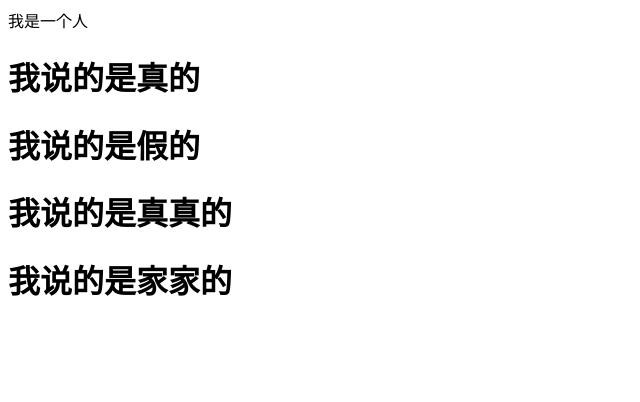
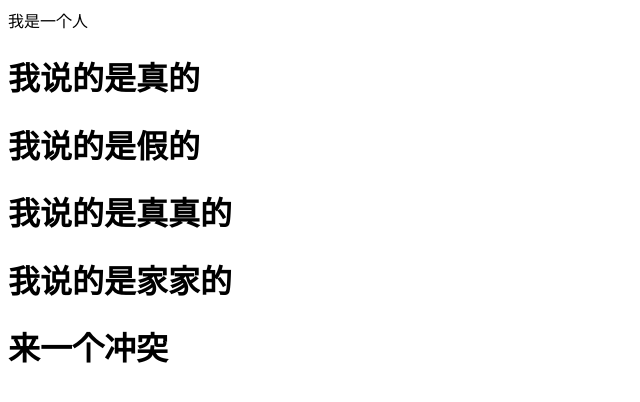
Before and after one commit to 2273216631/xin, a plain HTML site: page index.html in a window 1280 px wide. Shown: the whole page, without its empty margins (0-640 px from the left). Drawn offline with Linux system fonts and the light colour scheme.

Commit message:
冲突选择

```diff
--- a/index.html
+++ b/index.html
@@ -10,6 +10,7 @@
 <h1>我说的是假的</h1>
 <h1>我说的是真真的</h1>
 	<h1>我说的是家家的</h1>
+	<h1>来一个冲突</h1>
 
 </body>
 </html>
```
